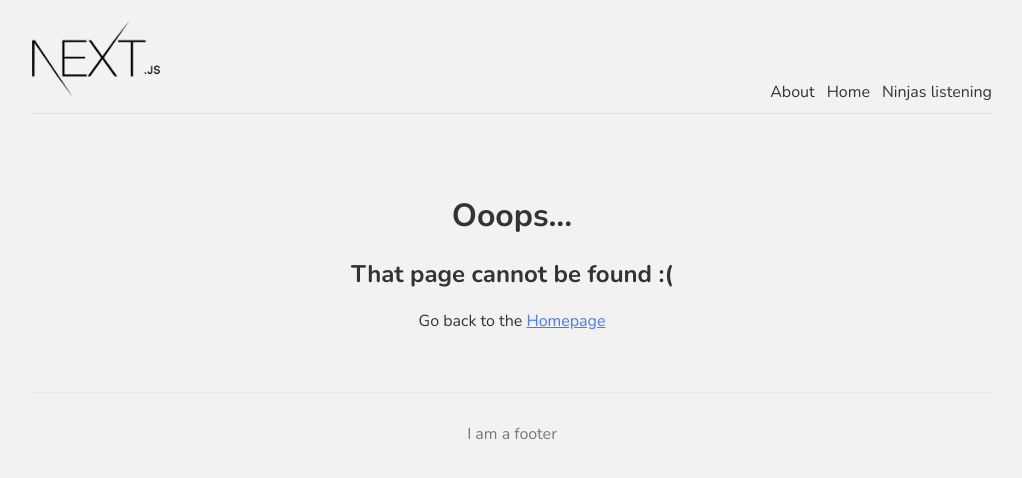
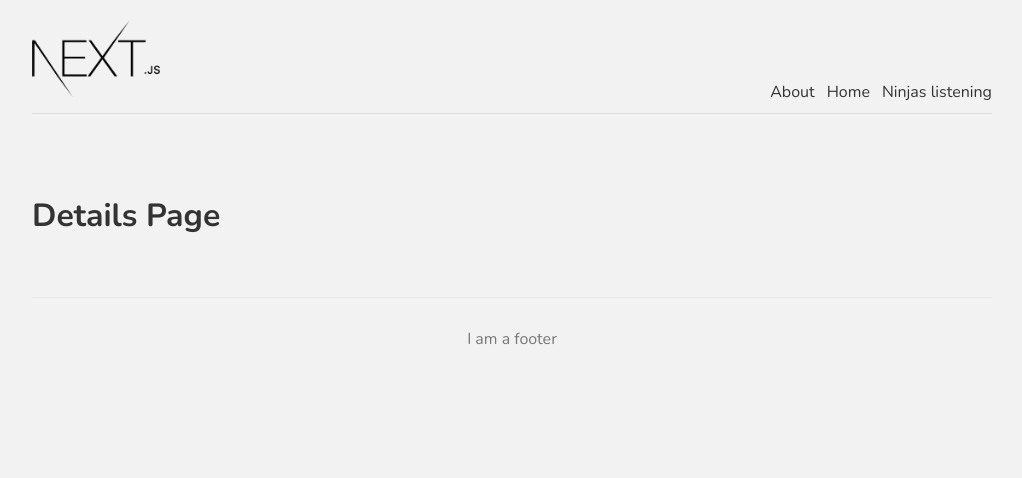
Before and after one commit to Shiv-am/nextjs, a Next.js app: page /ninjas/1 in a window 1280 px wide. Before the commit this address had no page. Shown: the top 478 px of the page, without its empty margins (128-1150 px from the left). Built offline with nearby package versions, Linux system fonts and the light colour scheme.

Commit message:
adding dynamic routes

```diff
--- /dev/null
+++ b/pages/ninjas/[id].js
@@ -0,0 +1,9 @@
+const Details = () => {
+    return (
+      <div>
+        <h1>Details Page</h1>
+      </div>
+    );
+  }
+
+  export default Details;
--- a/pages/ninjas/index.js
+++ b/pages/ninjas/index.js
@@ -1,4 +1,5 @@
 import styles from '../../styles/Ninjas.module.css'
+import Link from 'next/link'
 
 export const getStaticProps = async () => {
   const res = await fetch('https://jsonplaceholder.typicode.com/users');
@@ -16,11 +17,11 @@
     <div>
       <h1>All Ninjas</h1>
       {ninjas.map(ninja => (
-        <div key={ninja.id}>
+        <Link href={'/ninjas/' + ninja.id} key={ninja.id}>
           <a className={styles.single}>
             <h3>{ ninja.name }</h3>
           </a>
-        </div>
+        </Link>
       ))}
     </div>
   );
```
